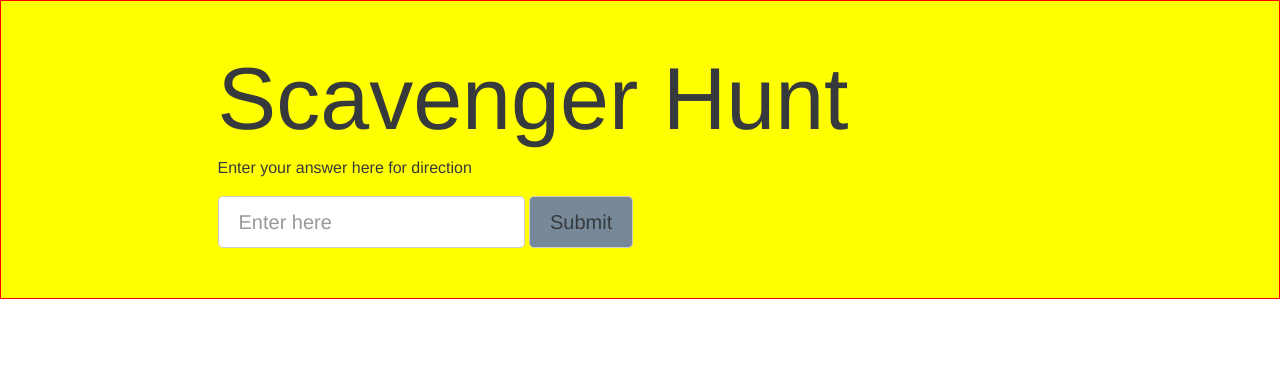
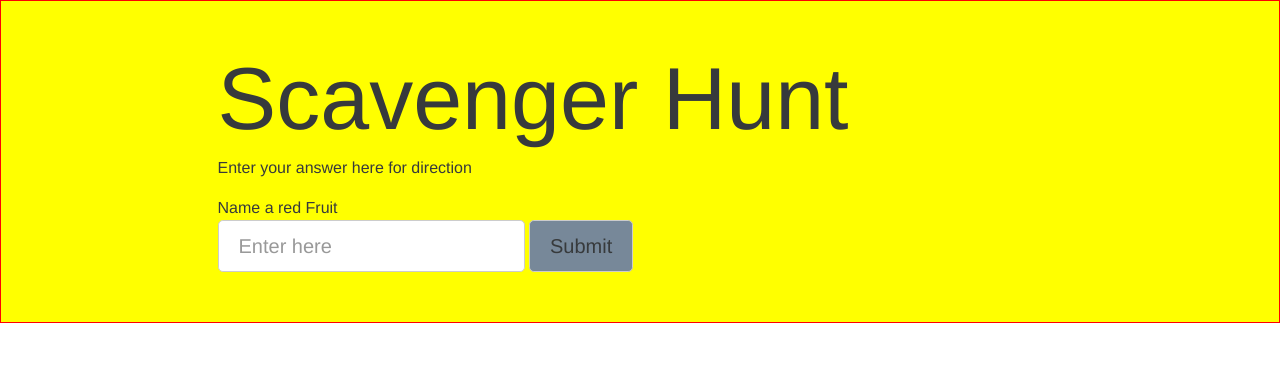
Before and after one commit to vivek1menon/ScavengerHunt, a plain HTML site: page index.html in a window 1280 px wide. Shown: the top 377 px of the page. Drawn offline with nearby package versions, Linux system fonts and the light colour scheme; some packages are replaced by stand-ins of ours.

Commit message:
index.html changed

```diff
--- a/index.html
+++ b/index.html
@@ -19,12 +19,13 @@
               <div class="col-md-10 col-md-offset-1">
                    <h1 class="display-2"> Scavenger Hunt </h1>
                     <p> Enter your answer here for direction</p>
+                    <p2 id = "questions"> </p2>
                     <form action="#" class="form-inline">
                       <div class="form-group">
                           <label class="sr-only">Name</label>
                             <input type = "text" id= "answer" class ="form-control form-control-lg" placeholder = "Enter here">
                       </div>
-                  <button type="submit" id="MyButton" class="btn btn-secondary btn-lg" style="background-color: #778899;">Submit</button>
+                  <button type="reset" id="MyButton" class="btn btn-secondary btn-lg" style="background-color: #778899;">Submit</button>
                     </form>
                     </div>
               </div>
@@ -58,8 +59,10 @@
       var myLatLng3 ={lat: 40.638253, lng: -73.96890989999997};
       var myLatLng4 ={lat: 40.633126, lng: -73.97146299999997};
       var coordinates = [myLatLng, myLatLng2, myLatLng3, myLatLng4];
-      var counter =0;
-      var counter1 =1;
+      var counter =0;                                                      //counter for answer.
+      var counter1 =1;                                                    // counter for coordinates.
+      var counter2 =0;                                                   // counter for questions.
+      var question = ["Name a red Fruit", "What is round and fun to play with?", "A pet"];
       var  answers= ["apple", "ball", "cat"];
 
       function initMap() {
@@ -71,6 +74,7 @@
                 position: myLatLng,
                 map: map,
         });
+          document.getElementById("questions").innerHTML = question[counter2];
           $('#MyButton').on('click', function () {
               var check=document.getElementById("answer");
                 if((check.value==answers[counter]))
@@ -81,7 +85,12 @@
                                   });
                               counter++;
                               counter1++;
-                }
+                              counter2++;
+                              if(counter2 != 3)
+                            {
+                               document.getElementById("questions").innerHTML = question[counter2];
+                             }
+                   }
                 else
                 {
                          document.getElementById('err').innerHTML= 'wrong';
```
